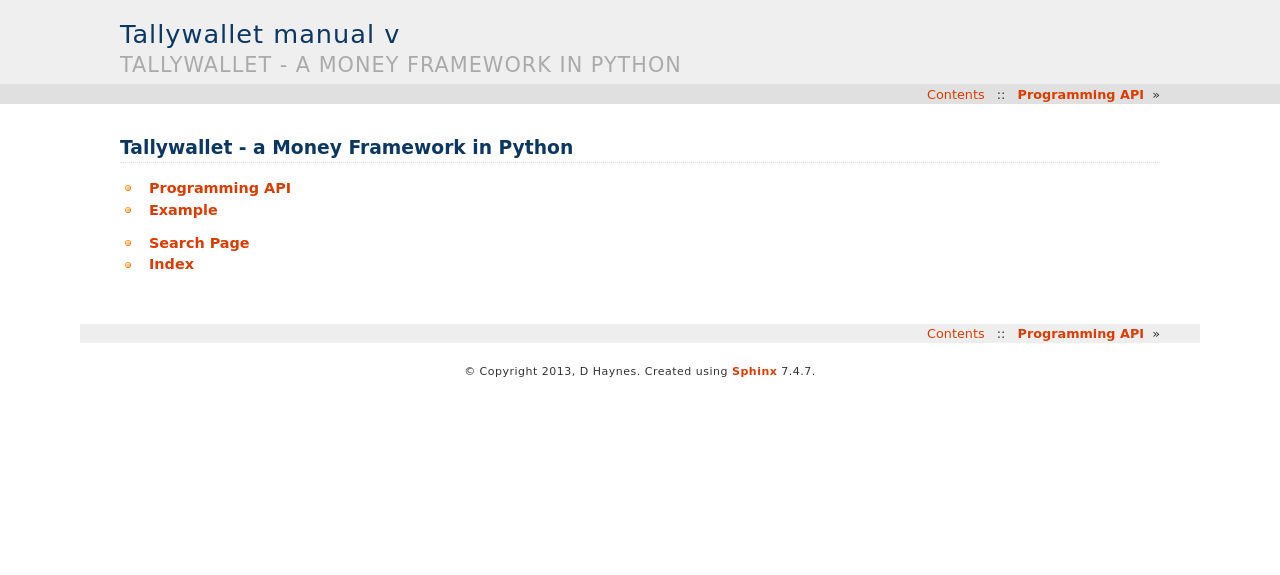
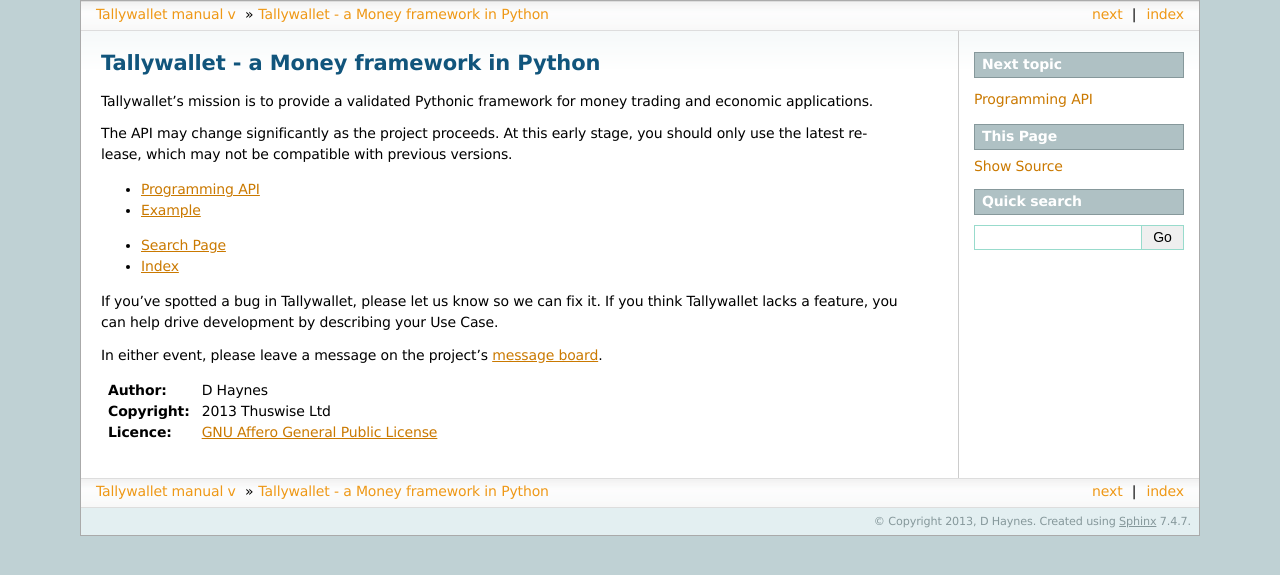
Before and after one commit to tundish/tallywallet-common, a Sphinx documentation site: the page built from tallywallet/common/doc/index.rst, in a window 1280 px wide. Shown: the top 575 px of the page. Built offline with Sphinx 7.4.7, drawn with Linux system fonts in a browser that asks for light colours.

Commit message:
Lunchtime

```diff
--- a/tallywallet/common/doc/conf.py
+++ b/tallywallet/common/doc/conf.py
@@ -28,7 +28,7 @@
 
 # Add any Sphinx extension module names here, as strings. They can be extensions
 # coming with Sphinx (named 'sphinx.ext.*') or your custom ones.
-extensions = ['sphinx.ext.autodoc', 'sphinx.ext.todo']
+extensions = ["sphinx.ext.autodoc", "sphinx.ext.todo", "sphinx.ext.viewcode"]
 
 # Add any paths that contain templates here, relative to this directory.
 templates_path = ['_templates']
@@ -84,7 +84,7 @@
 #show_authors = False
 
 # The name of the Pygments (syntax highlighting) style to use.
-pygments_style = 'sphinx'
+pygments_style = "borland"
 
 # A list of ignored prefixes for module index sorting.
 #modindex_common_prefix = []
@@ -97,7 +97,7 @@
 
 # The theme to use for HTML and HTML Help pages.  See the documentation for
 # a list of builtin themes.
-html_theme = "haiku"
+html_theme = "sphinxdoc"
 
 # Theme options are theme-specific and customize the look and feel of a theme
 # further.  For a list of options available for each theme, see the
--- a/tallywallet/common/doc/index.rst
+++ b/tallywallet/common/doc/index.rst
@@ -3,8 +3,15 @@
    You can adapt this file completely to your liking, but it should at least
    contain the root `toctree` directive.
 
-Tallywallet - a Money Framework in Python
+Tallywallet - a Money framework in Python
 =========================================
+
+Tallywallet's mission is to provide a validated Pythonic framework for money
+trading and economic applications.
+
+The API may change significantly as the project proceeds. At this early stage,
+you should only use the latest release, which may not be compatible with
+previous versions.
 
 
 .. toctree::
@@ -14,3 +21,16 @@
 
 * :ref:`search`
 * :ref:`genindex`
+
+If you've spotted a bug in Tallywallet, please let us know so we can fix it.
+If you think Tallywallet lacks a feature, you can help drive development by
+describing your Use Case.
+
+In either event, please leave a message on the project's `message board`_.
+
+:Author: D Haynes
+:Copyright: 2013 Thuswise Ltd
+:Licence: `GNU Affero General Public License`_
+
+.. _GNU Affero General Public License: http://www.gnu.org/licenses/agpl-3.0.html
+.. _message board: https://www.assembla.com/spaces/tallywallet/messages
```
Also changed, not shown: tallywallet/common/doc/api.rst (+15 -0 lines), 2 other files.
